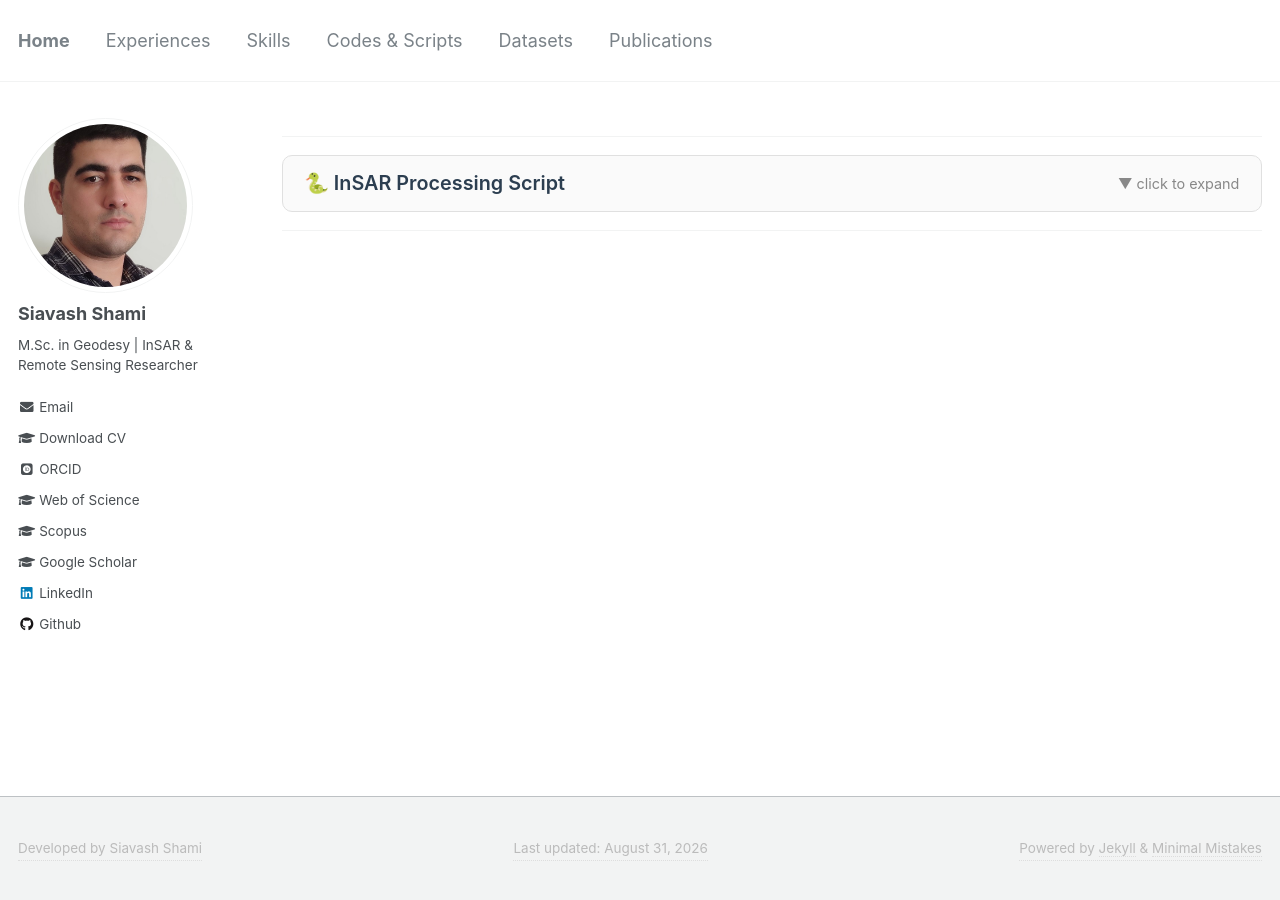
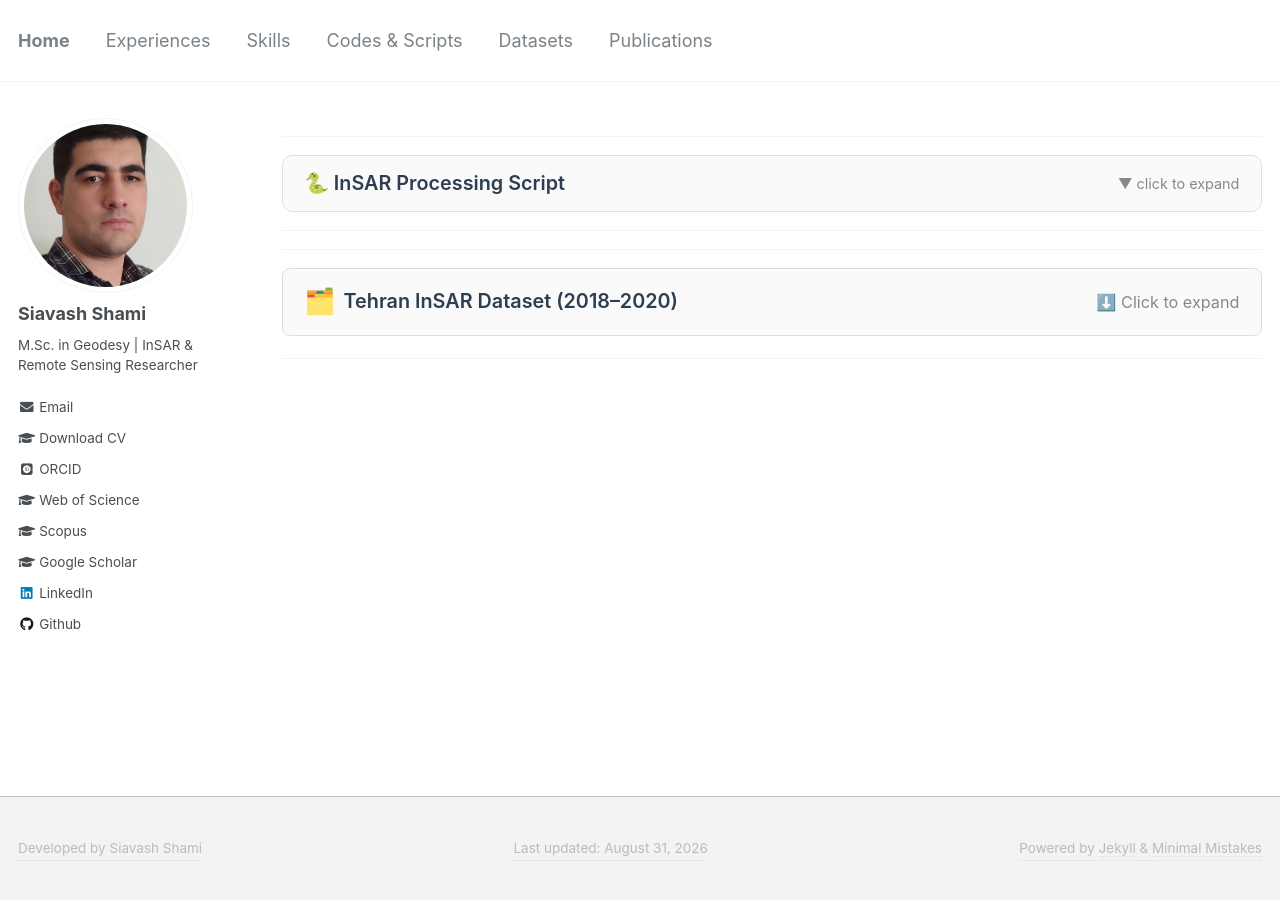
Before and after one commit to siavashshami/siavashshami.github.io, a Jekyll site: the page built from _pages/codes_scripts.md, in a window 1280 px wide. Built offline with Jekyll 4.4.1, drawn with Linux system fonts in a browser that asks for light colours; some web fonts are replaced.

Commit message:
Update codes_scripts.md

```diff
--- a/_pages/codes_scripts.md
+++ b/_pages/codes_scripts.md
@@ -23,3 +23,41 @@ author_profile: true
   </div>
 </details>
 ---
+---
+<details style="border: 1px solid #ddd; border-radius: 8px; padding: 0.8rem 1.2rem; margin-bottom: 1.2rem; background: #fafafa; transition: all 0.2s;">
+  <summary style="font-size: 1.1rem; font-weight: 600; color: #2c3e50; cursor: pointer; list-style: none; display: flex; align-items: center; gap: 8px;">
+    <span style="font-size: 1.4rem;">🗂️</span>
+    Tehran InSAR Dataset (2018–2020)
+    <span style="margin-left: auto; font-size: 0.9rem; color: #888; font-weight: 400;">
+      ⬇️ Click to expand
+    </span>
+  </summary>
+
+  <div style="padding-top: 1rem; border-top: 1px solid #eee; margin-top: 0.8rem;">
+
+    <p style="font-size: 1rem; line-height: 1.7; color: #444;">
+      <strong>📌 Description:</strong><br>
+      This dataset contains 60 Sentinel-1 images acquired over the Tehran region between 2018 and 2020. It is suitable for InSAR time-series analysis and displacement monitoring.
+    </p>
+
+    <div style="display: flex; flex-wrap: wrap; gap: 1.5rem; margin: 1rem 0; font-size: 0.95rem; background: #f0f4f8; padding: 0.8rem 1.2rem; border-radius: 6px;">
+      <span><strong>📁 Format:</strong> GeoTIFF</span>
+      <span><strong>💾 Size:</strong> 2.3 GB (compressed)</span>
+      <span><strong>📅 Coverage:</strong> 2018–2020</span>
+    </div>
+
+    <p style="margin: 0.8rem 0 0.4rem;">
+      <strong>📥 Download Link:</strong><br>
+      <a href="https://drive.google.com/drive/folders/..." target="_blank" style="color: #3498db; text-decoration: none; border-bottom: 1px dotted #3498db;">
+        🔗 Download from Google Drive
+      </a>
+    </p>
+
+    <div style="margin-top: 1.2rem; padding: 0.8rem 1rem; background: #f9f9f9; border-left: 4px solid #3498db; border-radius: 4px; font-size: 0.92rem; color: #555;">
+      <strong>📜 Citation:</strong><br>
+      Shami, S. et al. (2024). "Tehran InSAR Time-Series Analysis." <em>Remote Sensing Journal</em>.
+    </div>
+
+  </div>
+</details>
+---
```
